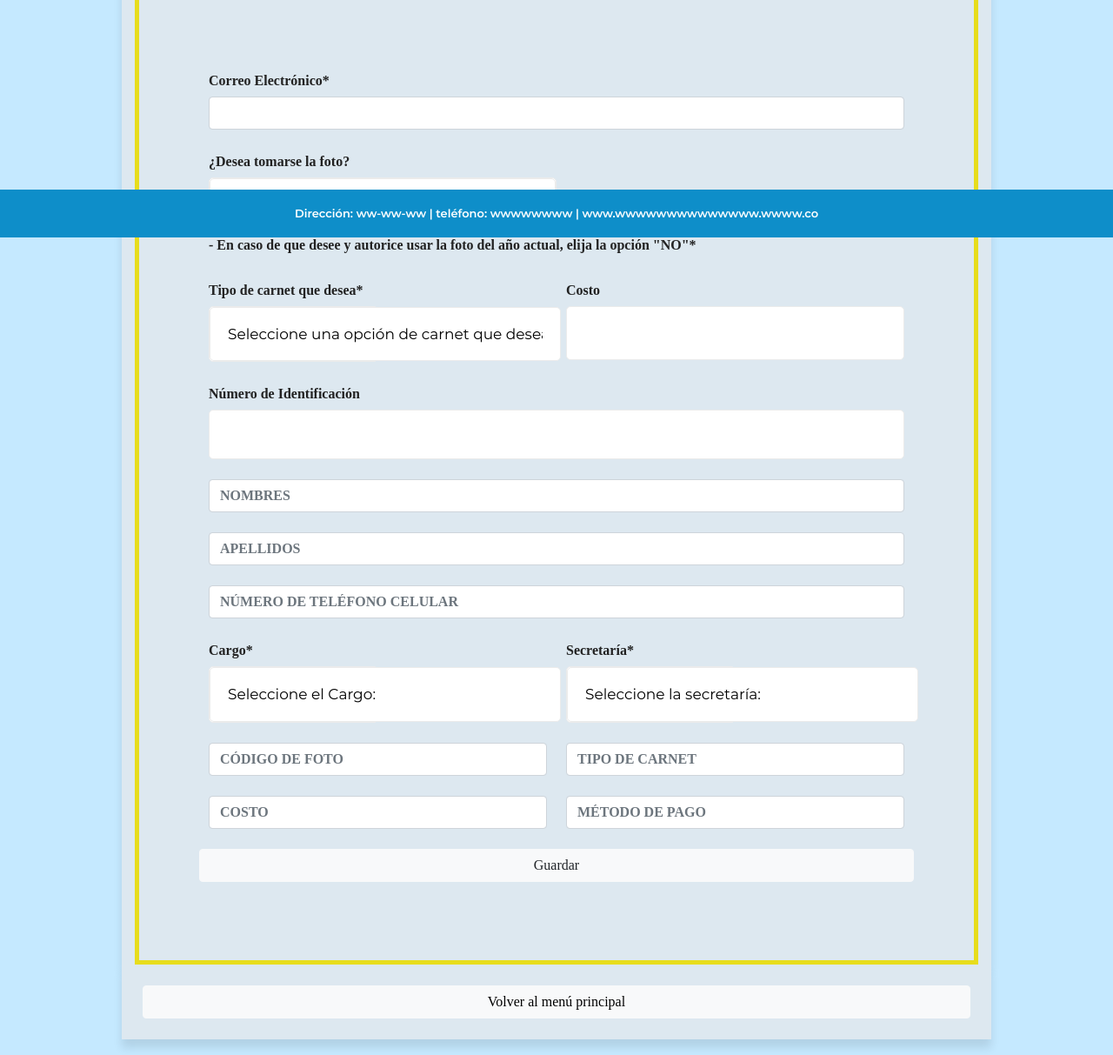
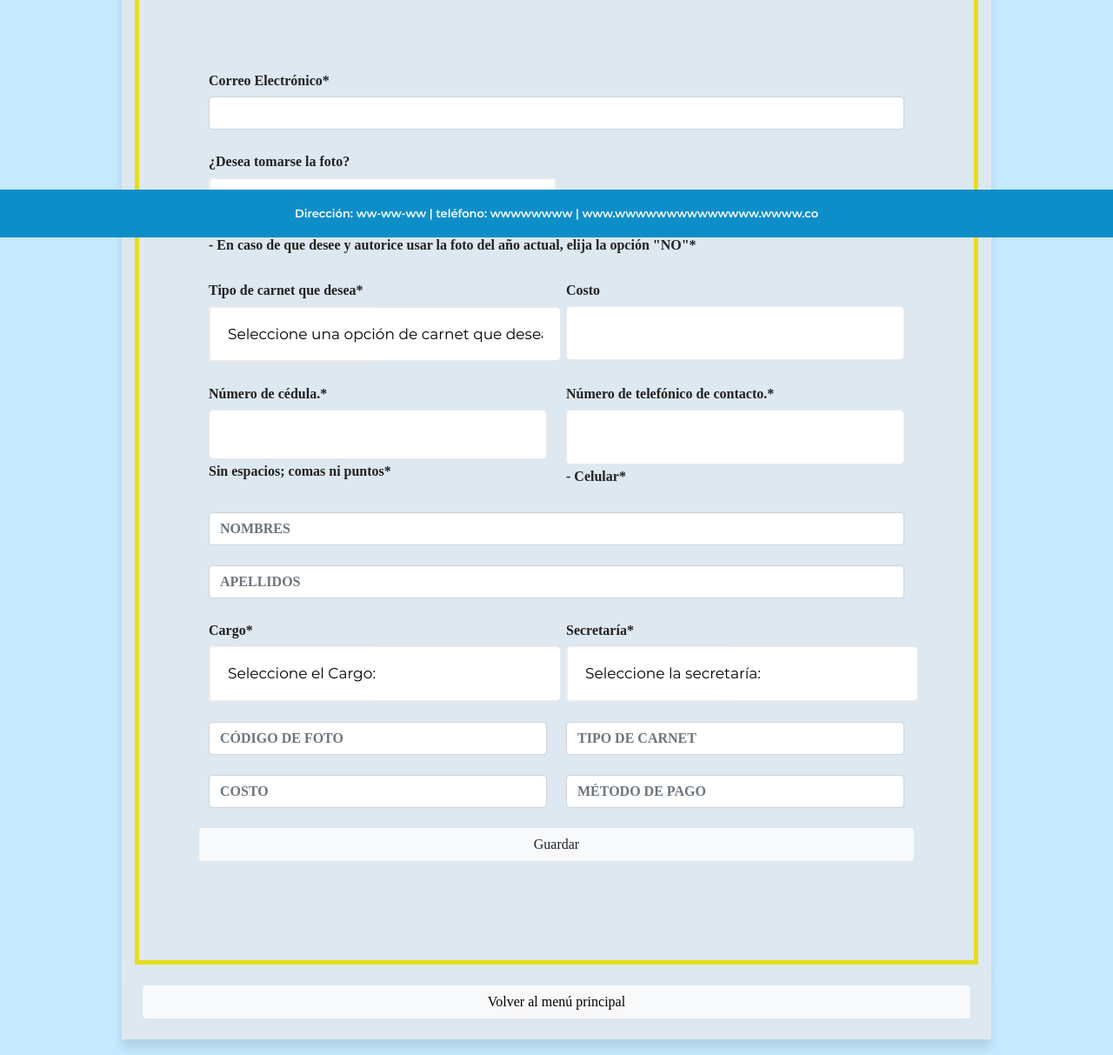
Before and after one commit to Quercus28/Carnetizacion, a PHP site: page /form_official.php in a window 1280 px wide. Shown: the part 527-1740 px from the top of the page at 87% size. Run offline with PHP 8.4, Linux system fonts and the light colour scheme; some libraries are stand-ins or nearby versions.

Commit message:
modificacion del cuadro telefonico cedula

```diff
--- a/form_official.php
+++ b/form_official.php
@@ -74,18 +74,33 @@
 
                             </div>
                         </div>
-
+             <div class="form-row">
                 <div class="form-group" >
-                            <label for="in_identification">Número de Identificación</label>
+                            <label for="in_identification">Número de cédula.*</label>
                             <input
                                 type="number"
                                 name="in_identification"
                                 class="form-input"
-                                style = "resize:none;"
+
                                 required>
+                                <label for="Cedula">Sin espacios; comas ni puntos*</label>
                         </div>
-
-
+                       <!-- <div class="form-group">
+                                <label for="Telefono">Número de telefónico de contacto.*</label>
+                                <input type="text" class="form-input" name="Telefono" id="caja" />
+                                <label for="Telefono">- Celular*</label>
+                            </div>-->
+                            <div class="form-group">
+                            <label for="in_phone">Número de telefónico de contacto.*</label>
+                            <input
+                                type="number"
+                                name="in_phone"
+                                class="form-input"
+                                id="caja"
+                                 required>
+                                <label for="in_phone">- Celular*</label>
+                        </div>
+             </div>
                         <div class="form-group">
                             <input
                                 type="text"
@@ -107,15 +122,7 @@
 
 
 
-                        <div class="form-group">
-                            <input
-                                type="number"
-                                name="in_phone"
-                                class="form-control"
-                                placeholder="Número de teléfono celular"
-                                style = "resize:none;"
-                                required>
-                        </div>
+
 
                         <div class="form-row">
                             <div class="form-group">
```
